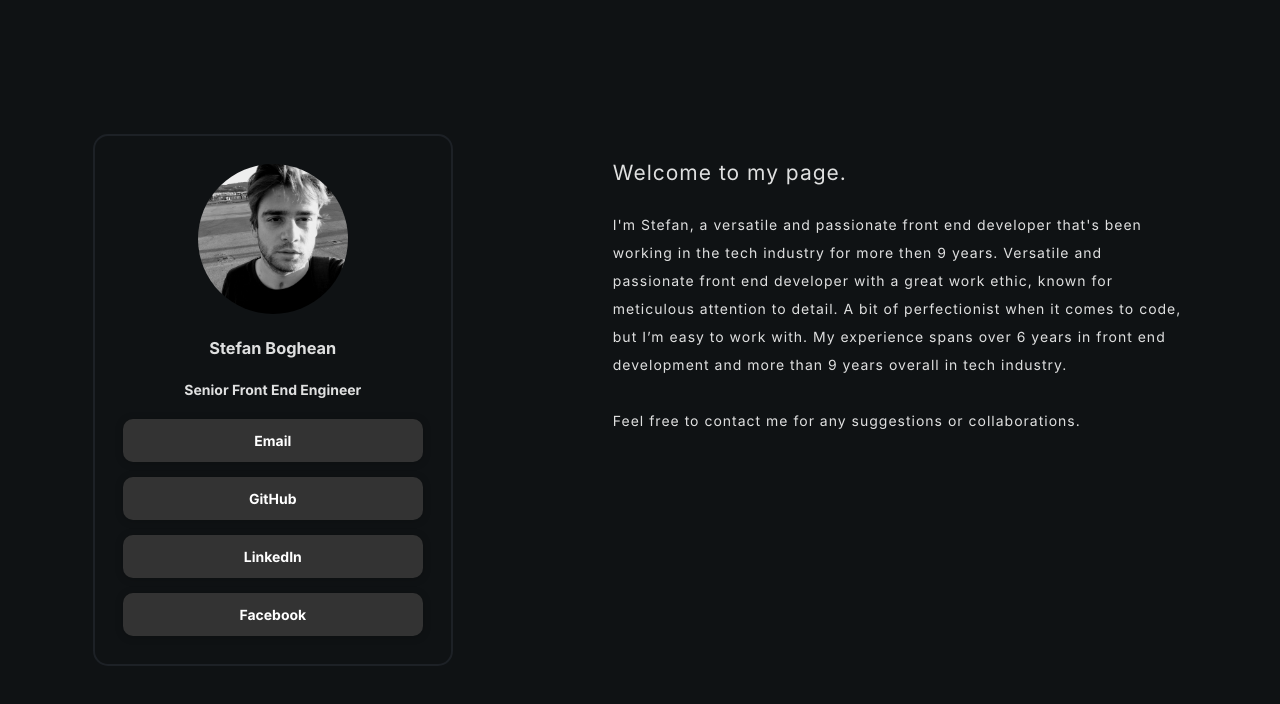
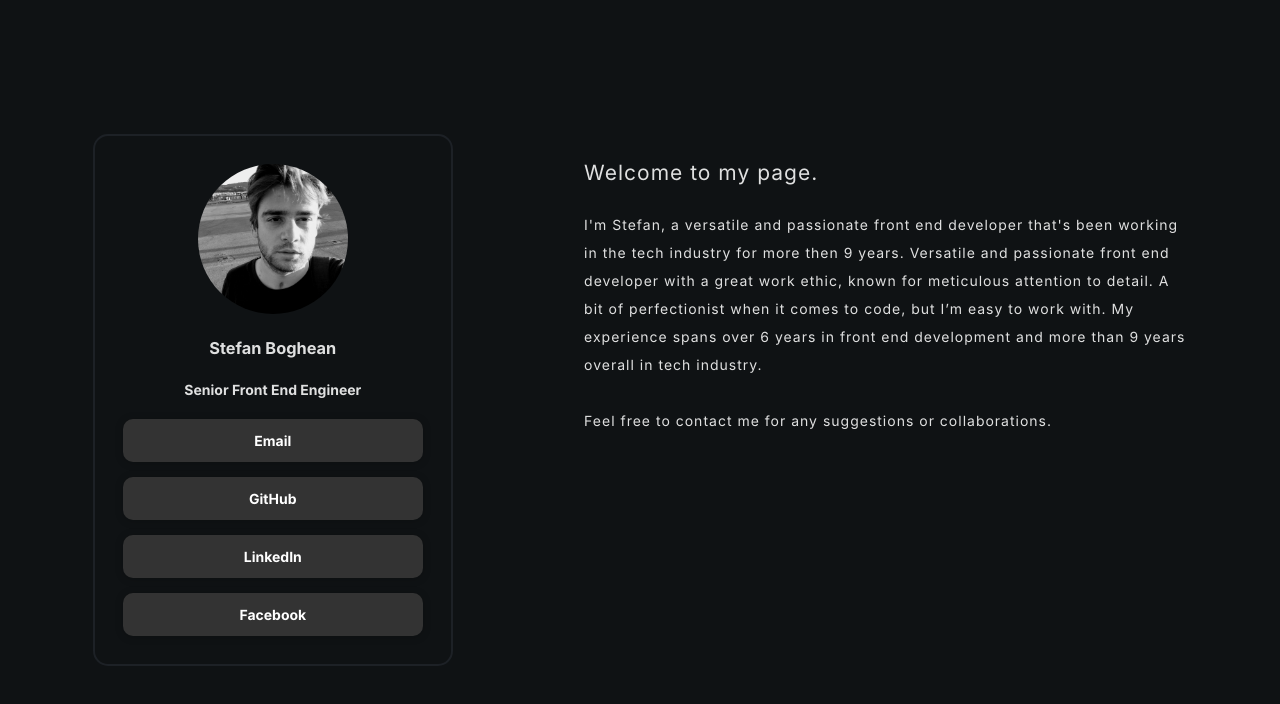
Before and after one commit to steff93/bio, a React (Vite) app: page / in a window 1280 px wide. Shown: the top 704 px of the page. Built offline with nearby package versions, Linux system fonts and the light colour scheme.

Commit message:
updated gap between columns

```diff
--- a/src/App.scss
+++ b/src/App.scss
@@ -16,7 +16,7 @@
 .wrapper {
   display: flex;
   max-width: 90%;
-  gap: 160px;
+  gap: 12%;
   margin: auto;
   padding: 40px 0;
 }
```
